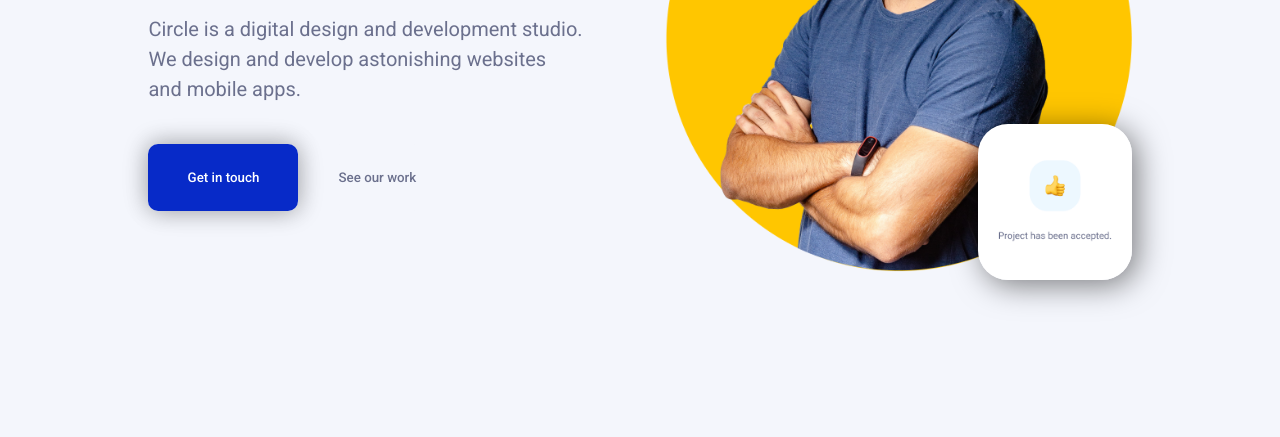
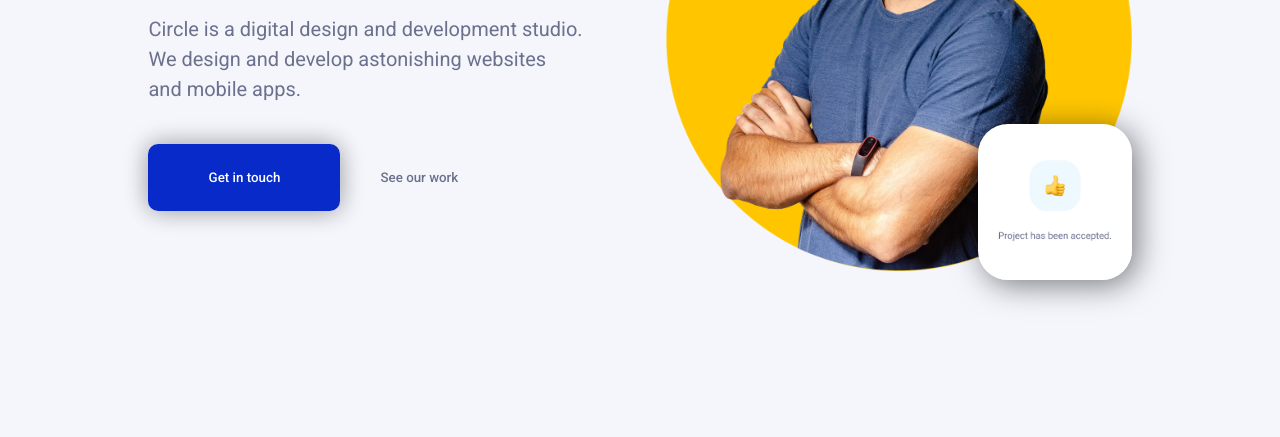
Before and after one commit to Manel-Gonzalez/Iron_MIdProject, a website: page index.html in a window 1280 px wide. Shown: the part 505-942 px from the top of the page. Drawn offline with Linux system fonts and the light colour scheme; no server answers.

Commit message:
last commit

```diff
--- a/styles.css
+++ b/styles.css
@@ -25,7 +25,7 @@ body{
     border-radius: 10px;
     border: none;
 
-    width: 150px;
+    width: 15vw;
     padding: 26px 0 26px 0;
 }
 .btn:focus{
@@ -165,7 +165,6 @@ body{
 
         .footer-links-container ul{
             flex-direction: column;
-            width: 450px;
         }
         .header-container nav{
             flex-direction: column;
```
